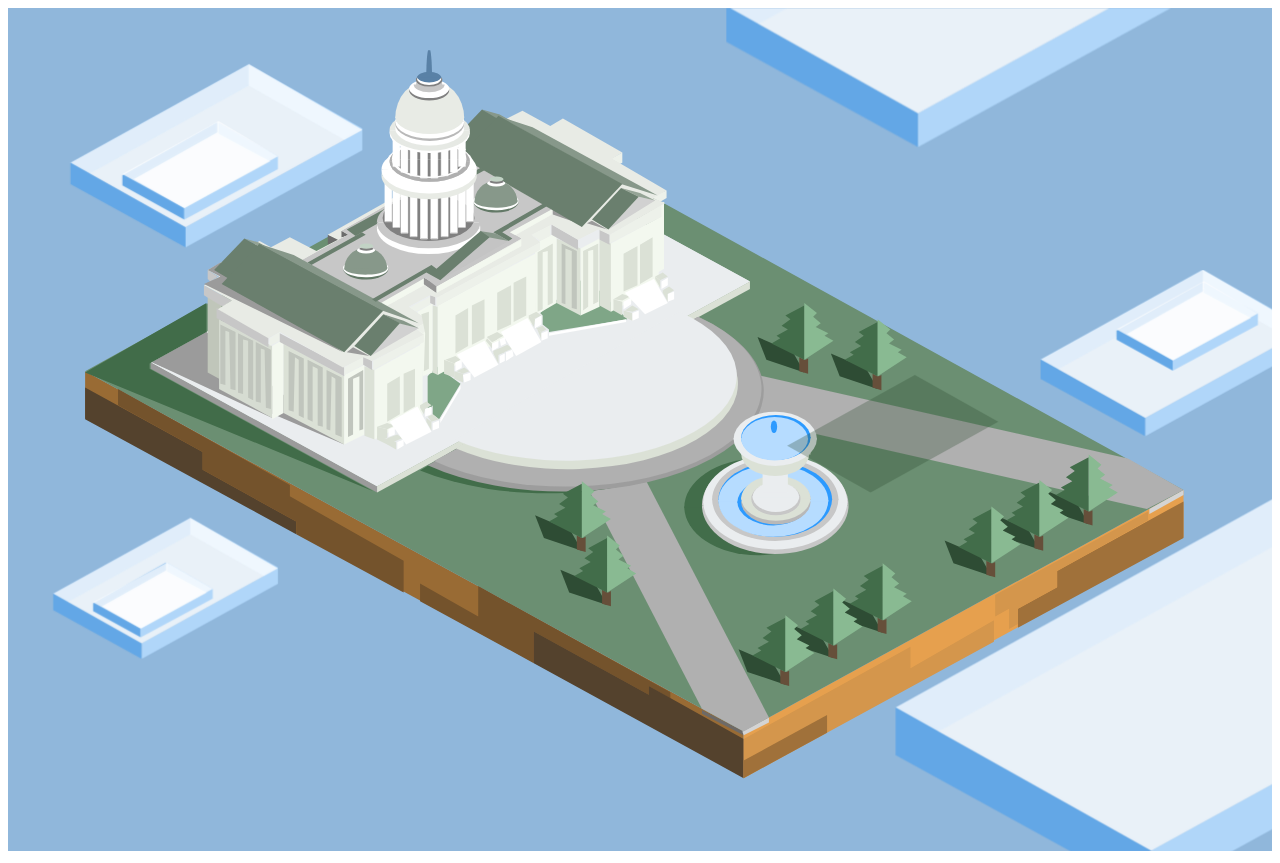
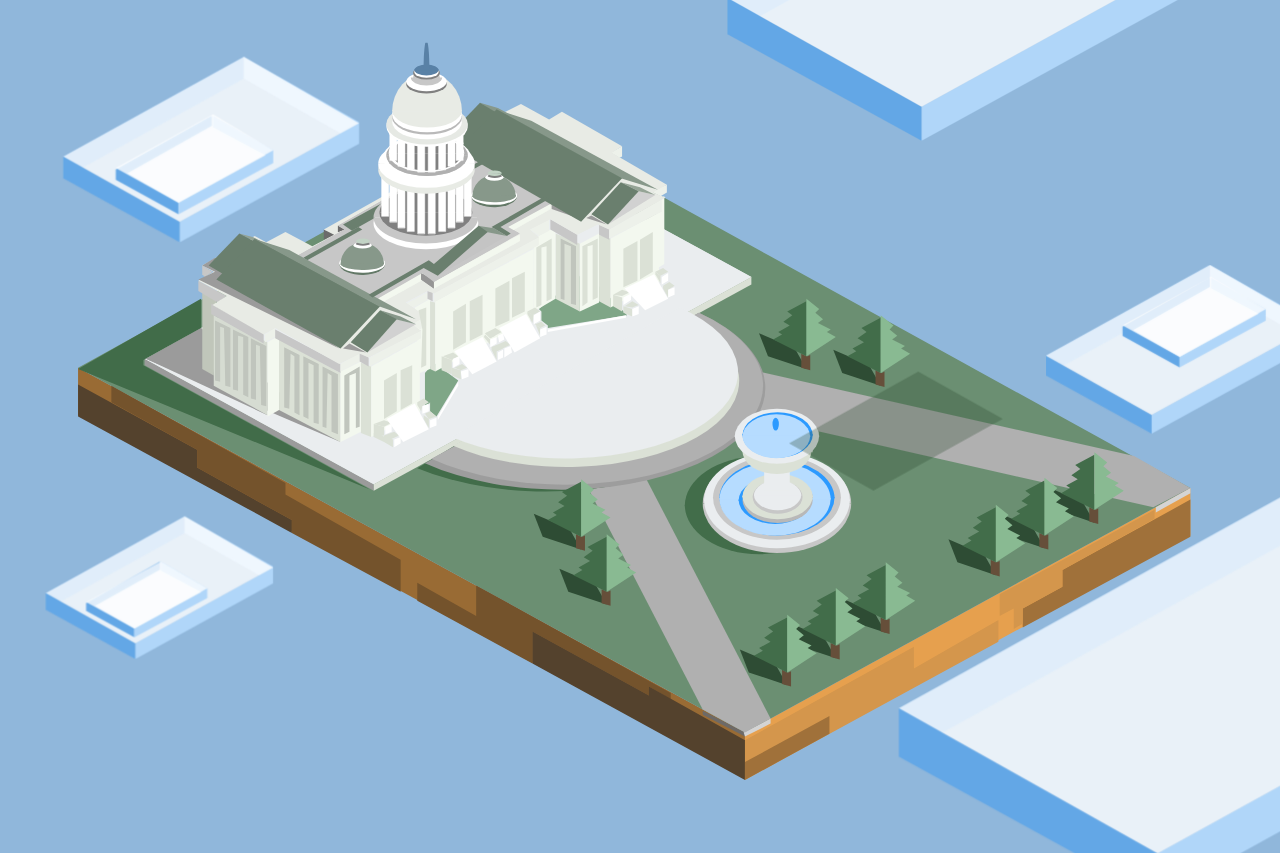
Before and after one commit to konlawatit/svg-UnitedStatesCongress, a plain HTML site: page index.html in a window 1280 px wide. Drawn offline with Linux system fonts and the light colour scheme.

Commit message:
Update css

```diff
--- a/style.css
+++ b/style.css
@@ -21,3 +21,7 @@
 @keyframes cloud {
   60% { transform: translateX(10px); }
 }
+body {
+  margin: 0;
+  margin-bottom: 0;
+}
```
